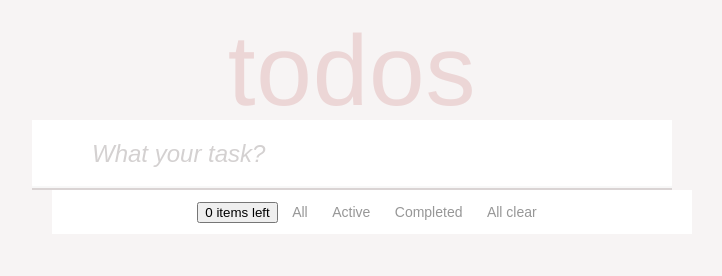
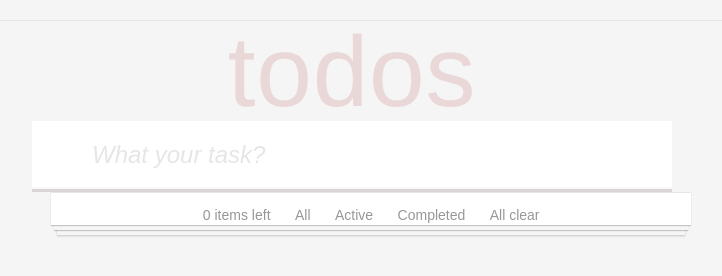
Before and after one commit to Rakeshbaghel021/todo-list, a plain HTML site: page index.html in a window 1280 px wide. Shown: the whole page, without its empty margins (288-1010 px from the left). Drawn offline with Linux system fonts and the light colour scheme.

Commit message:
update style

```diff
--- a/assets/stylesheet/main.css
+++ b/assets/stylesheet/main.css
@@ -53,7 +53,7 @@ table {
     box-sizing: border-box;
 }
 body {
-    background: #f7f4f4;
+    background:  #f5f5f5;
     font-family: "Helvetica Neue", Helvetica, Arial, sans-serif;
 }
 .todo-list {
@@ -61,12 +61,14 @@ body {
     margin-top: 20px;
     letter-spacing: 0.05rem;
     box-shadow: 0 2px 4px 0 rgba(0, 0, 0, 0.2),
-                0 25px 50px 0 rgba(0, 0,0.0.1)
+                0 25px 50px 0 rgba(0, 0,0.0.1);
+     z-index: 2;
+    border-top: 1px solid #e6e6e6;
 }
 ::placeholder {
     font-style: italic;
-    font-size: 24px;
-    color: #d4d1d1;
+    font-weight: 300;
+    color: #e6e6e6;
 }
 h1 {
     font-size: 100px;
@@ -81,14 +83,30 @@ h1 {
     box-shadow: inset 0 -2px 1px rgba(0,0,0,0.03);
     width: 50%;
     font-size: 24px;
-    border-bottom: 2px solid rgb(218, 212, 212);
-    color: gray;
+    border-bottom: 3px solid rgb(218, 212, 212);
+    color: #4D4D4D;
 }
 .item-list {
     background: #fff;
     width: 50%;
-    margin-left: 340px;
+    margin-left: 21.1rem;
+
+
 }
+    /*text-decoration: line-through;
+}*/
+ /*.item-list{
+  background: #888;
+  color: #fff;
+  text-decoration: line-through;
+}
+*/
+input[type="checkbox"]:checked + p{
+    text-decoration: line-through;
+}
+
+
+
 li {
     font-size: 24px;
     border-bottom: 1px solid rgb(216, 216, 216);
@@ -97,6 +115,7 @@ li {
 }*/
 
     box-shadow: inset 0 -1px 5px 0 rgba(0, 0, 0, 0.2);}
+
 
 
 .para {
@@ -142,11 +161,11 @@ li:hover .delete-button {
     padding: 10px 10px;
     background: #fff;
     width: 50%;
-    margin-left: 340px;
+    margin-left: 230px;
 
 
 }
-.btnall,.btnactive,.btncomplete,.btnclearall {
+.btnall,.btnactive,.btncomplete,.btnclearall ,.item{
     padding: 4px 10px;
     border: none;
     background: rgb(216, 200, 200);
@@ -155,3 +174,45 @@ li:hover .delete-button {
     color: rgb(151, 151, 151);
     background: none;
 }
+.btntypes {
+    color: #777;
+    padding: 10px 15px;
+    height: 33px;
+    text-align: center;
+    border-top: 1px solid #e6e6e6;
+    box-shadow: 0 1px 1px rgba(0, 0, 0, 0.2),
+                0 8px 0 -3px #f6f6f6,
+                0 9px 1px -3px rgba(0, 0, 0, 0.2),
+                0 16px 0 -6px #f6f6f6,
+                0 17px 2px -6px rgba(0, 0, 0, 0.2);
+    margin-left: 21.2rem;
+}
+
+.btntypes:before {
+    content: '';
+  /*  position: absolute;*/
+    right: 0;
+    bottom: 0;
+    left: 0;
+    height: 50px;
+    overflow: hidden;
+   /* box-shadow: 0 1px 1px rgba(0, 0, 0, 0.2),
+                0 8px 0 -3px #f6f6f6,
+                0 9px 1px -3px rgba(0, 0, 0, 0.2),
+                0 16px 0 -6px #f6f6f6,
+                0 17px 2px -6px rgba(0, 0, 0, 0.2);*/
+}
+.todoapp{
+    width:100%;
+    justify-content: center;
+
+}
+.toggle-all + label:before {
+    content: '❯';
+    font-size: 22px;
+    color: #e6e6e6;
+    padding: 10px 27px 10px 27px;
+}
+/*span {
+  content: "\2713";
+}*/
```
